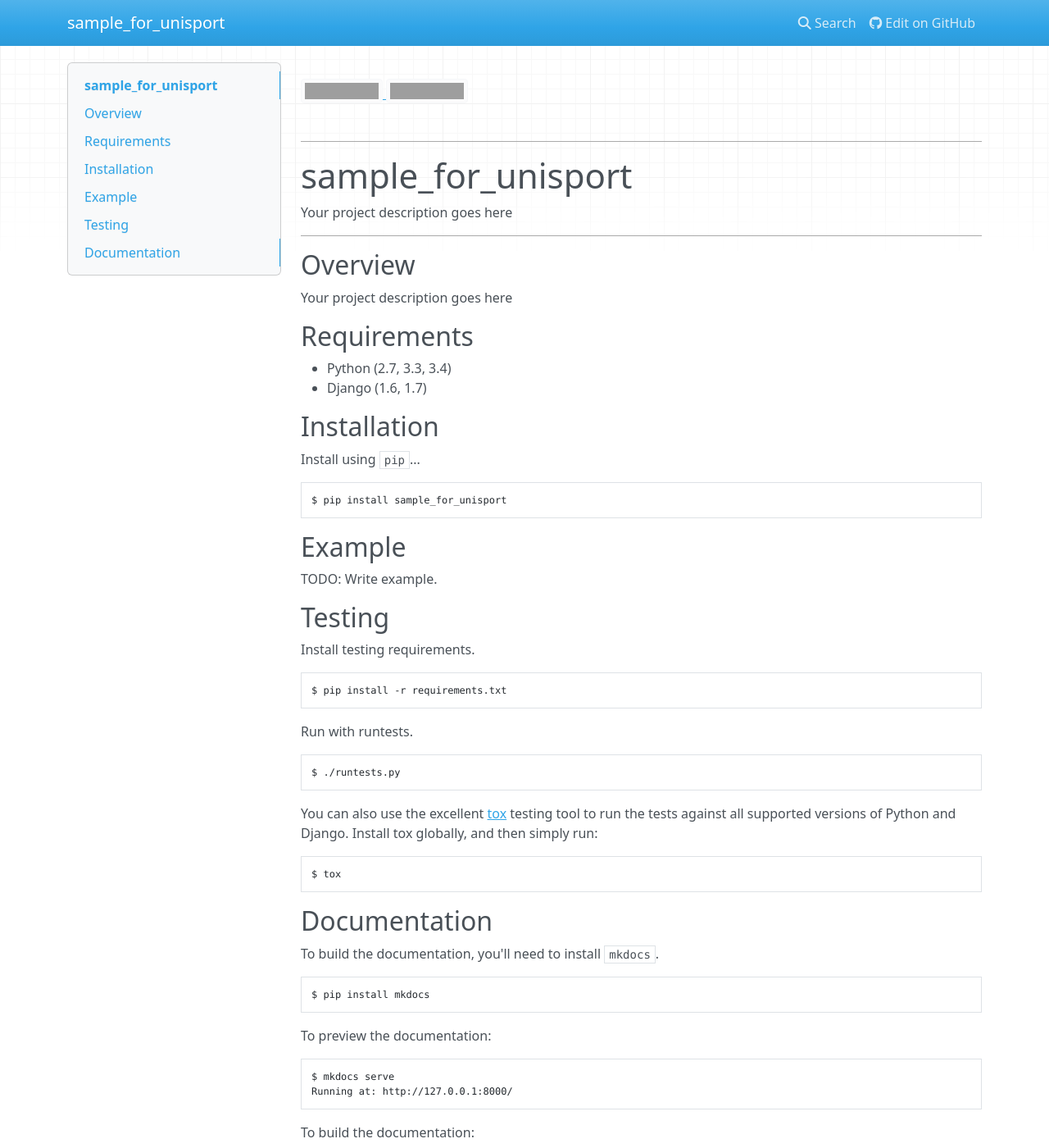
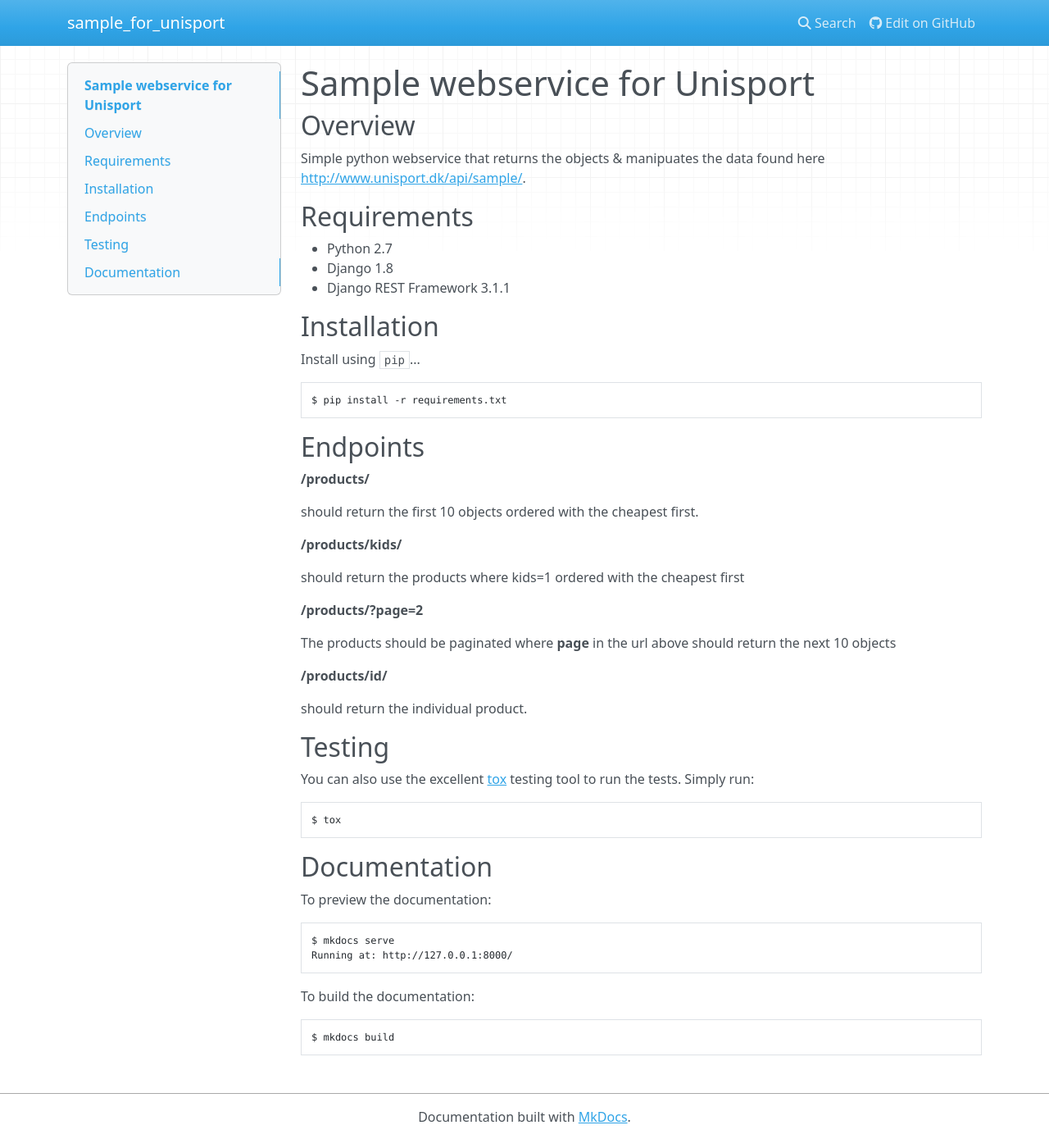
Before and after one commit to unisport/sample, an MkDocs documentation site: the page built from docs/index.md, in a window 1280 px wide and 1400 px high. Shown: the whole window at 82% size. Built offline with MkDocs 1.6.1, drawn with Linux system fonts in a browser that asks for light colours; nearby versions of some CDN libraries; grey boxes are pictures that could not be loaded.

Commit message:
Update docs.

````diff
--- a/docs/index.md
+++ b/docs/index.md
@@ -1,68 +1,54 @@
-<div class="badges">
-    <a href="http://travis-ci.org/olmar/sample_for_unisport">
-        <img src="https://travis-ci.org/olmar/sample_for_unisport.svg?branch=master">
-    </a>
-    <a href="https://pypi.python.org/pypi/sample_for_unisport">
-        <img src="https://pypip.in/version/sample_for_unisport/badge.svg">
-    </a>
-</div>
-
----
-
-# sample_for_unisport
-
-Your project description goes here
-
----
+# Sample webservice for Unisport
 
 ## Overview
 
-Your project description goes here
+Simple python webservice that returns the objects & manipuates the data found
+here [http://www.unisport.dk/api/sample/](http://www.unisport.dk/api/sample/).
+
 
 ## Requirements
 
-* Python (2.7, 3.3, 3.4)
-* Django (1.6, 1.7)
+* Python 2.7
+* Django 1.8
+* Django REST Framework 3.1.1
 
 ## Installation
 
 Install using `pip`...
 
 ```bash
-$ pip install sample_for_unisport
+$ pip install -r requirements.txt
 ```
 
-## Example
+## Endpoints
 
-TODO: Write example.
+**/products/**
+
+
+should return the first 10 objects ordered with the cheapest first.
+
+**/products/kids/**
+
+should return the products where kids=1 ordered with the cheapest first
+
+**/products/?page=2**
+
+ The products should be paginated where **page** in the url above should return the next 10 objects
+
+ **/products/id/**
+
+should return the individual product.
+
 
 ## Testing
 
-Install testing requirements.
-
-```bash
-$ pip install -r requirements.txt
-```
-
-Run with runtests.
-
-```bash
-$ ./runtests.py
-```
-
-You can also use the excellent [tox](http://tox.readthedocs.org/en/latest/) testing tool to run the tests against all supported versions of Python and Django. Install tox globally, and then simply run:
+You can also use the excellent [tox](http://tox.readthedocs.org/en/latest/) testing tool to run the tests. Simply run:
 
 ```bash
 $ tox
 ```
 
 ## Documentation
-
-To build the documentation, you'll need to install `mkdocs`.
-
-```bash
-$ pip install mkdocs
-```
 
 To preview the documentation:
 
--- a/mkdocs.yml
+++ b/mkdocs.yml
@@ -1,4 +1,4 @@
 site_name: sample_for_unisport
-site_description: Your project description goes here
-repo_url: https://github.com/olmar/sample_for_unisport
+site_description: Simple python webservice for Unisport.
+repo_url: https://github.com/olmar/sample
 site_dir: html
````
Also changed, not shown: README.md (+1 -7 lines).
